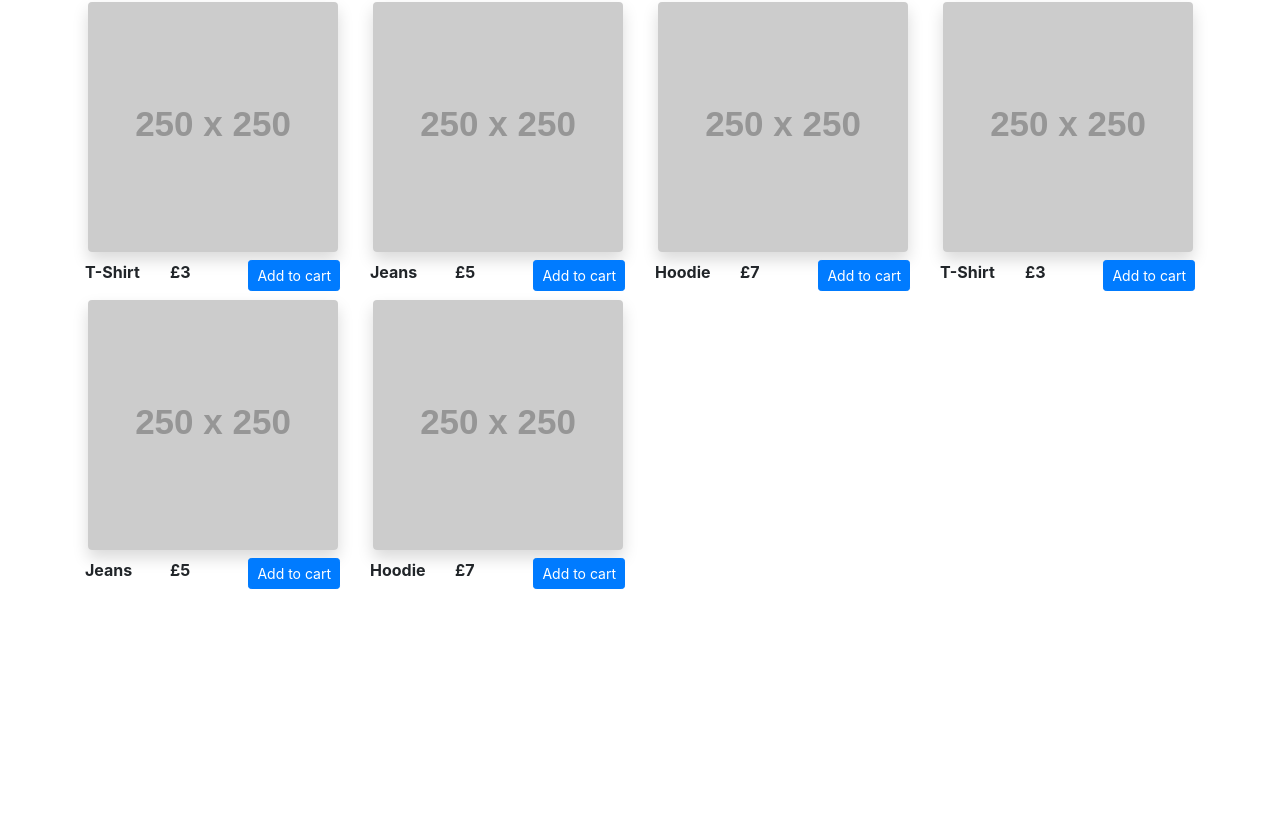
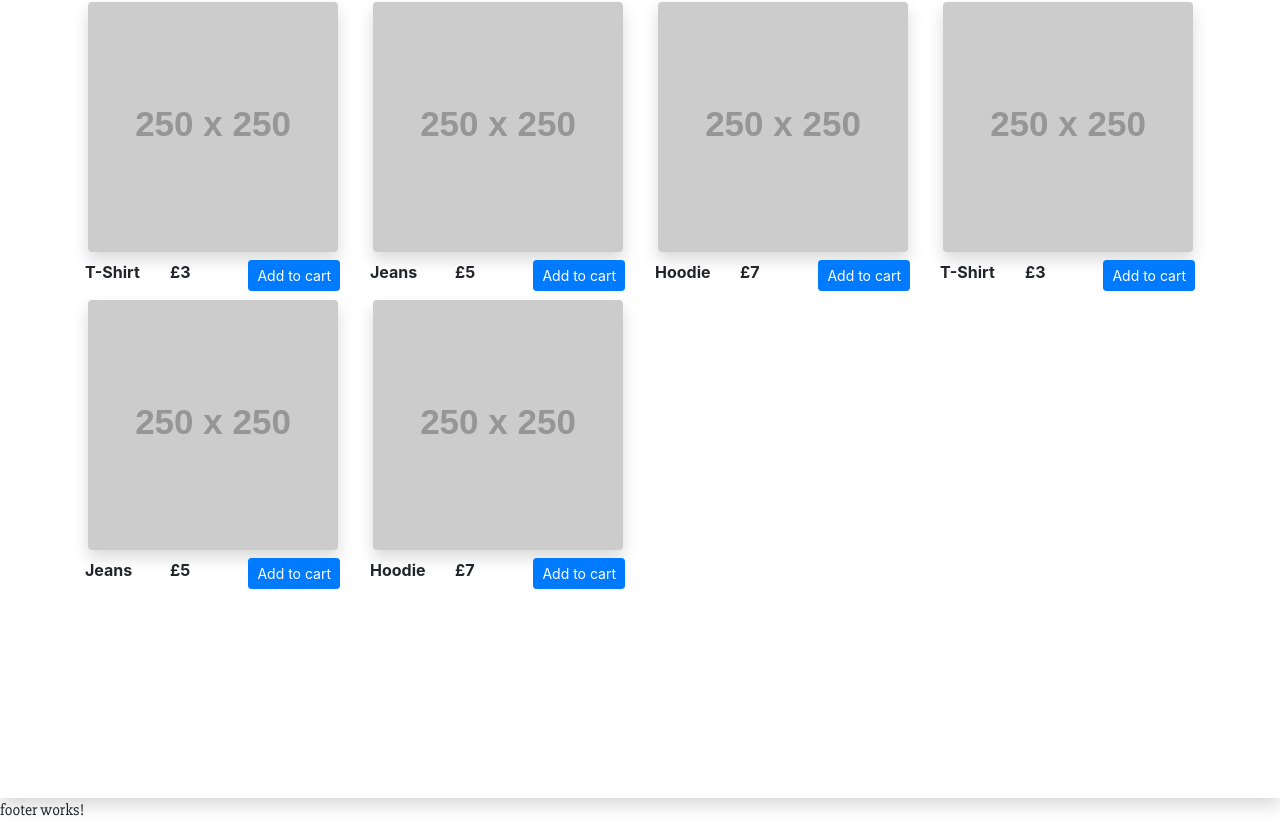
Before and after one commit to JoshCrz/angular, an Angular app: page / in a window 1280 px wide. Shown: the part 811-1649 px from the top of the page. Before the commit the page ends 1609 px from the top, so only its background shows below. Built offline with nearby package versions, Linux system fonts and the light colour scheme.

Commit message:
include a footer component

```diff
--- a/src/app/app.component.html
+++ b/src/app/app.component.html
@@ -2,3 +2,4 @@
 
 <header></header>
 <router-outlet></router-outlet>
+<footer></footer>
--- a/src/app/app.module.ts
+++ b/src/app/app.module.ts
@@ -15,6 +15,7 @@ import { AnimationsComponent } from './animations/animations.component';
 import { CartComponent } from './cart/cart.component';
 import { CheckoutComponent } from './checkout/checkout.component';
 import { TestCartComponent } from './test-cart/test-cart.component';
+import { FooterComponent } from './footer/footer.component';
 
 
 const appRoutes: Routes = [
@@ -36,7 +37,8 @@ const appRoutes: Routes = [
     AnimationsComponent,
     CartComponent,
     CheckoutComponent,
-    TestCartComponent
+    TestCartComponent,
+    FooterComponent
   ],
   imports: [
     RouterModule.forRoot(
--- /dev/null
+++ b/src/app/footer/footer.component.html
@@ -0,0 +1,3 @@
+<p>
+  footer works!
+</p>
--- /dev/null
+++ b/src/app/footer/footer.component.ts
@@ -0,0 +1,15 @@
+import { Component, OnInit } from '@angular/core';
+
+@Component({
+  selector: 'footer',
+  templateUrl: './footer.component.html',
+  styleUrls: ['./footer.component.css']
+})
+export class FooterComponent implements OnInit {
+
+  constructor() { }
+
+  ngOnInit() {
+  }
+
+}
```
Also changed, not shown: src/app/footer/footer.component.css (added), toDo.txt (added), 1 other file (tests, documents, lock files or other folders).
